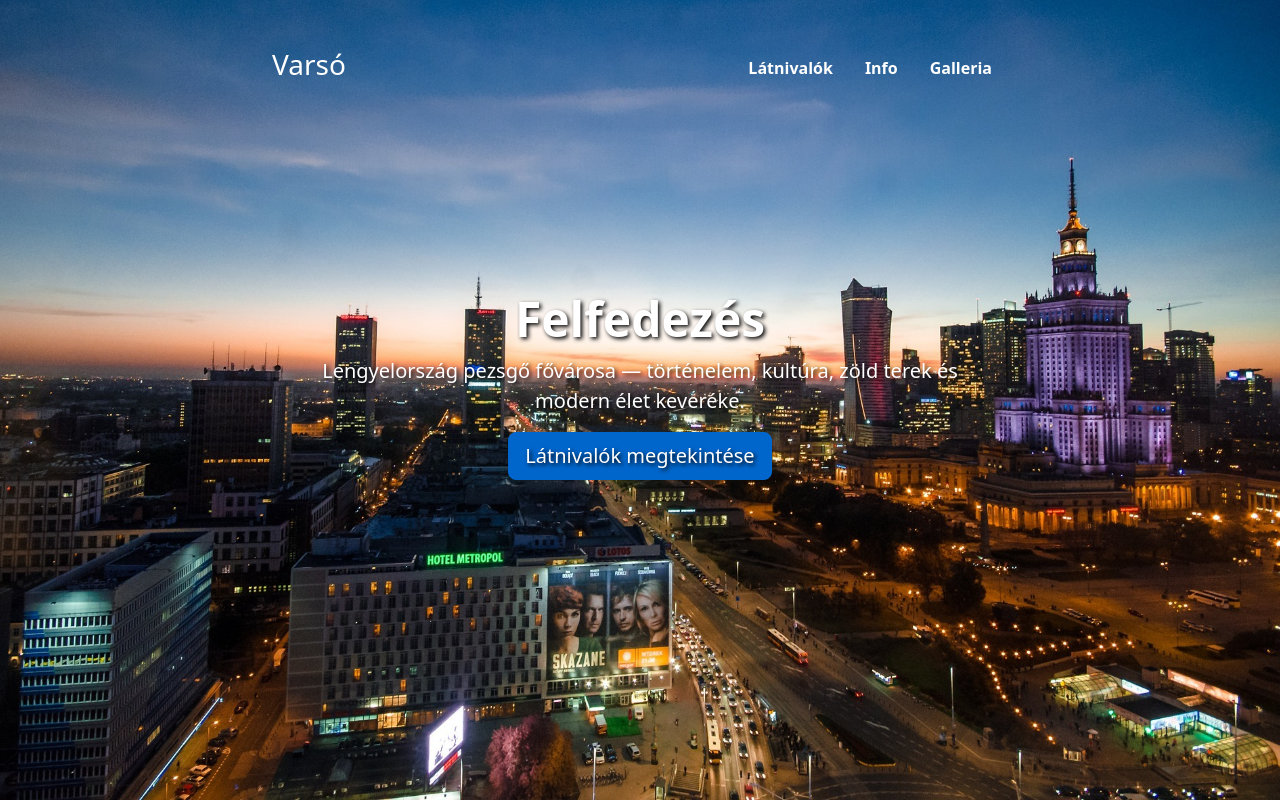
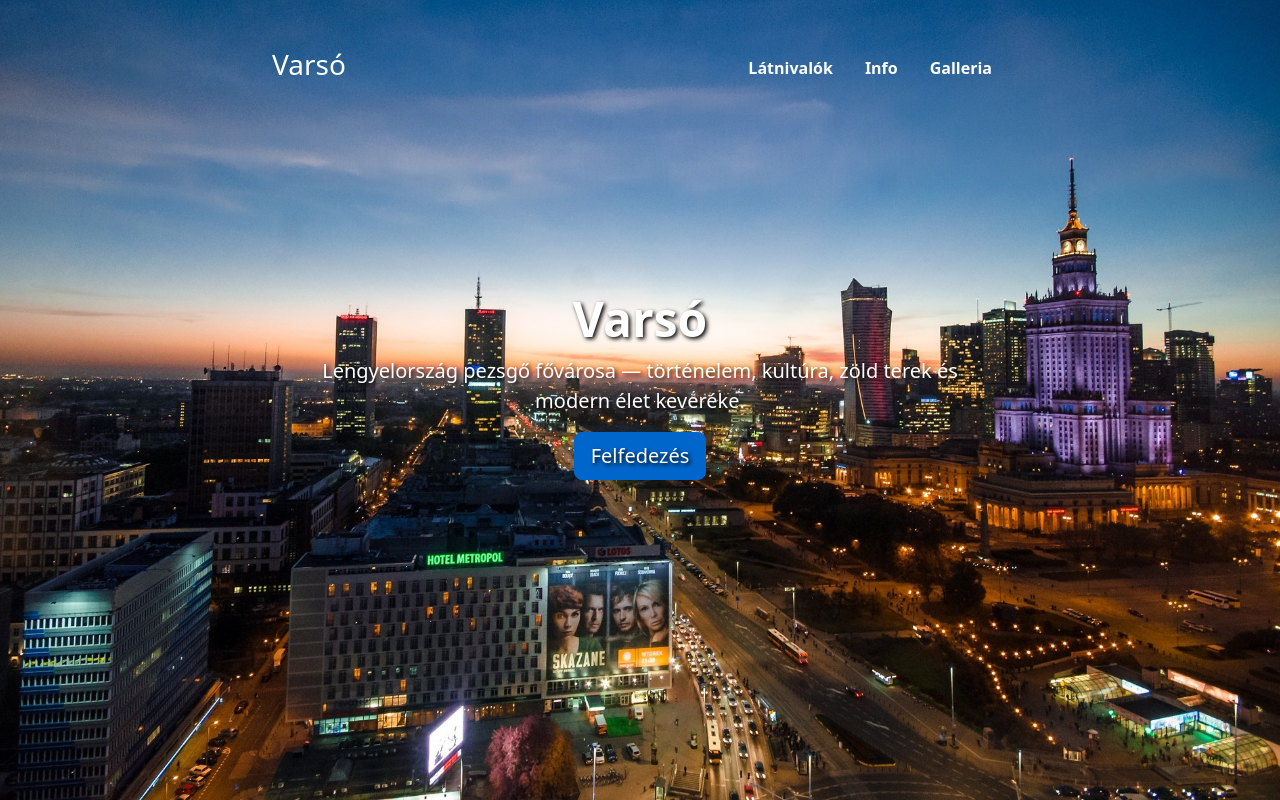
Before and after one commit to aronma1/Vars-, a plain HTML site: page index.html in a window 1280 px wide. Drawn offline with nearby package versions, Linux system fonts and the light colour scheme.

Commit message:
Update index.html

```diff
--- a/index.html
+++ b/index.html
@@ -73,10 +73,10 @@
     </header>
 
     <main class="px-3">
-      <h1 class="cover-heading">Felfedezés</h1>
+      <h1 class="cover-heading">Varsó</h1>
       <p class="lead">Lengyelország pezsgő fővárosa — történelem, kultúra, zöld terek és modern élet keveréke.</p>
       <p class="lead">
-        <a href="latnivalok.html" class="btn btn-lg btn-primary">Látnivalók megtekintése</a>
+        <a href="latnivalok.html" class="btn btn-lg btn-primary">Felfedezés</a>
       </p>
     </main>
 
```
